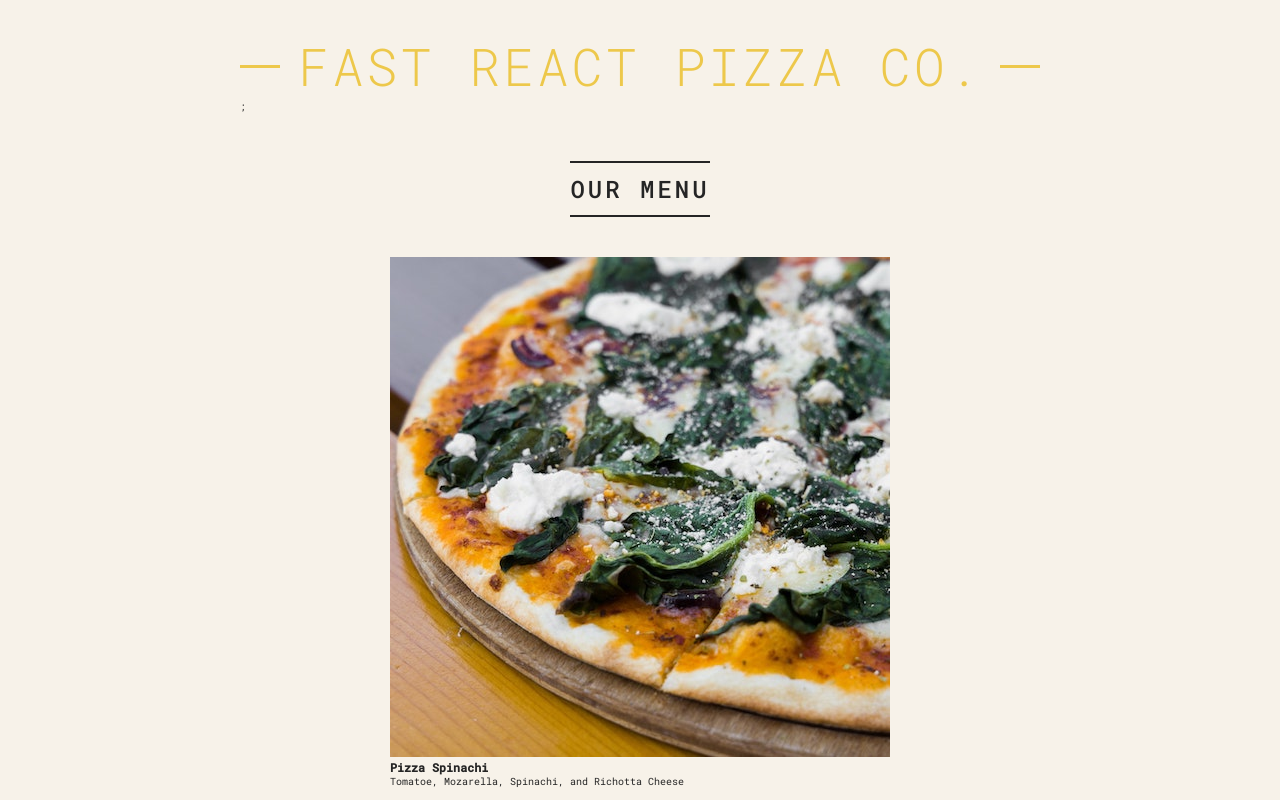
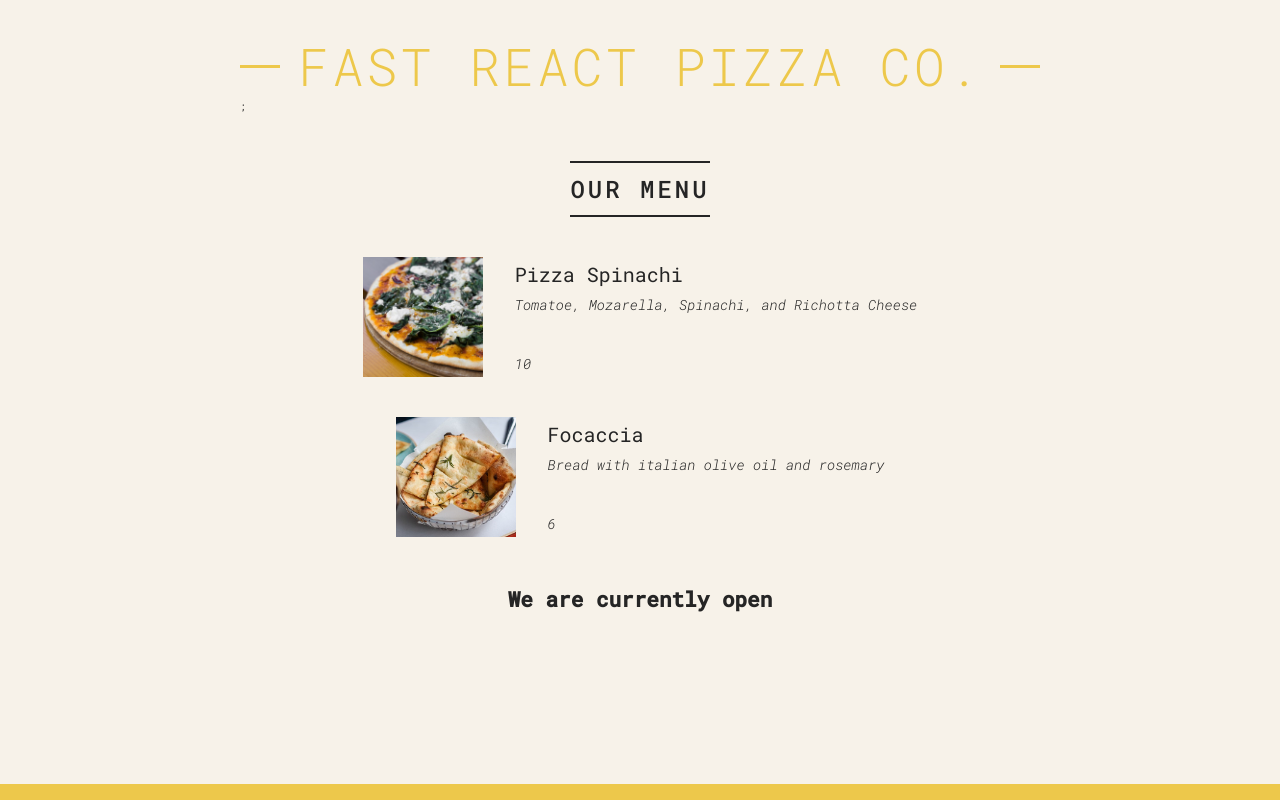
Before and after one commit to UzomaAkpala/Pizza-Company, a React (Create React App) app: page / in a window 1280 px wide. Shown: the top 800 px of the page. Built offline with nearby package versions, Linux system fonts and the light colour scheme.

Commit message:
passing and receiving props

```diff
--- a/src/Menu.js
+++ b/src/Menu.js
@@ -1,12 +1,69 @@
 import Pizza from "./Pizza";
+
+const pizzaData = [
+  {
+    name: "Focaccia",
+    ingredients: "Bread with italian olive oil and rosemary",
+    price: 6,
+    photoName: "pizzas/focaccia.jpg",
+    soldOut: false,
+  },
+  {
+    name: "Pizza Margherita",
+    ingredients: "Tomato and mozarella",
+    price: 10,
+    photoName: "pizzas/margherita.jpg",
+    soldOut: false,
+  },
+  {
+    name: "Pizza Spinaci",
+    ingredients: "Tomato, mozarella, spinach, and ricotta cheese",
+    price: 12,
+    photoName: "pizzas/spinaci.jpg",
+    soldOut: false,
+  },
+  {
+    name: "Pizza Funghi",
+    ingredients: "Tomato, mozarella, mushrooms, and onion",
+    price: 12,
+    photoName: "pizzas/funghi.jpg",
+    soldOut: false,
+  },
+  {
+    name: "Pizza Salamino",
+    ingredients: "Tomato, mozarella, and pepperoni",
+    price: 15,
+    photoName: "pizzas/salamino.jpg",
+    soldOut: true,
+  },
+  {
+    name: "Pizza Prosciutto",
+    ingredients: "Tomato, mozarella, ham, aragula, and burrata cheese",
+    price: 18,
+    photoName: "pizzas/prosciutto.jpg",
+    soldOut: false,
+  },
+];
 
 function Menu() {
   return (
     <main className="menu">
       <h2>Our menu</h2>
-      <Pizza />
-      <Pizza />
-      <Pizza />
+      <Pizza
+        name="Pizza Spinachi"
+        alt="Pizza Spinachi"
+        ingredients="Tomatoe, Mozarella, Spinachi, and Richotta Cheese"
+        photoName="pizzas/spinaci.jpg"
+        price={10}
+      />
+
+      <Pizza
+        name="Focaccia"
+        alt="Focaccia"
+        ingredients="Bread with italian olive oil and rosemary"
+        photoName="pizzas/focaccia.jpg"
+        price={6}
+      />
     </main>
   );
 }
--- a/src/Pizza.js
+++ b/src/Pizza.js
@@ -1,54 +1,14 @@
-const pizzaData = [
-  {
-    name: "Focaccia",
-    ingredients: "Bread with italian olive oil and rosemary",
-    price: 6,
-    photoName: "pizzas/focaccia.jpg",
-    soldOut: false,
-  },
-  {
-    name: "Pizza Margherita",
-    ingredients: "Tomato and mozarella",
-    price: 10,
-    photoName: "pizzas/margherita.jpg",
-    soldOut: false,
-  },
-  {
-    name: "Pizza Spinaci",
-    ingredients: "Tomato, mozarella, spinach, and ricotta cheese",
-    price: 12,
-    photoName: "pizzas/spinaci.jpg",
-    soldOut: false,
-  },
-  {
-    name: "Pizza Funghi",
-    ingredients: "Tomato, mozarella, mushrooms, and onion",
-    price: 12,
-    photoName: "pizzas/funghi.jpg",
-    soldOut: false,
-  },
-  {
-    name: "Pizza Salamino",
-    ingredients: "Tomato, mozarella, and pepperoni",
-    price: 15,
-    photoName: "pizzas/salamino.jpg",
-    soldOut: true,
-  },
-  {
-    name: "Pizza Prosciutto",
-    ingredients: "Tomato, mozarella, ham, aragula, and burrata cheese",
-    price: 18,
-    photoName: "pizzas/prosciutto.jpg",
-    soldOut: false,
-  },
-];
-
-function Pizza() {
+function Pizza(props) {
   return (
-    <div>
-      <img src="pizzas/spinaci.jpg" alt="Pizza Spinachi" />
-      <h3>Pizza Spinachi</h3>
-      <p>Tomatoe, Mozarella, Spinachi, and Richotta Cheese</p>
+    <div className="pizza">
+      <img src={props.photoName} alt={props.alt} />
+      <div>
+        <h3>{props.name}</h3>
+        <p>{props.ingredients}</p>
+        <span>
+          <p>{props.price}</p>
+        </span>
+      </div>
     </div>
   );
 }
```
